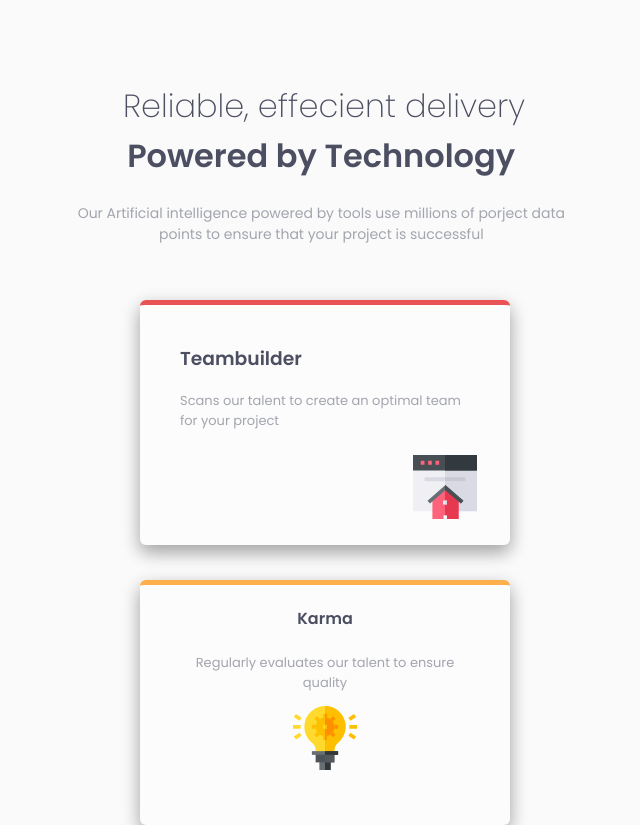
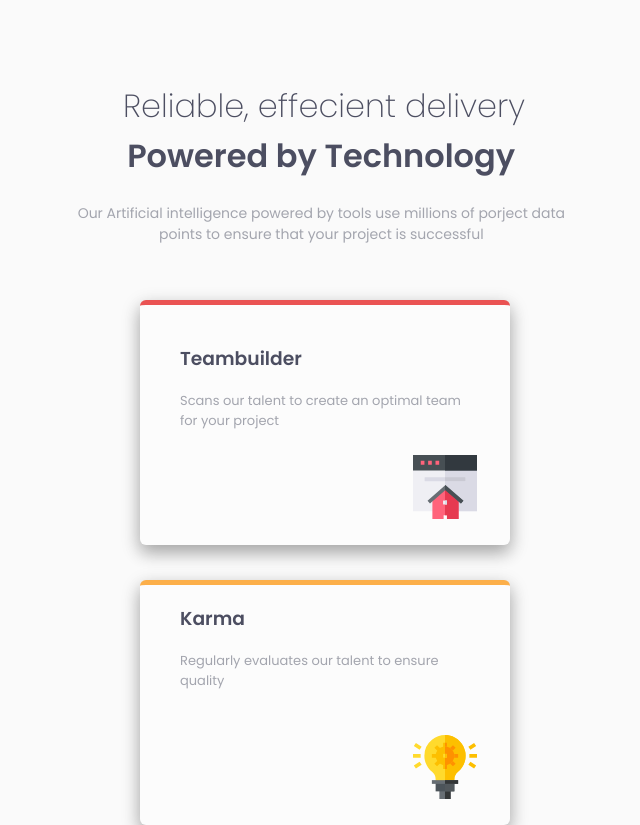
Before and after one commit to jokale/4comp, a React (Create React App) app: page / in a window 1280 px wide. Shown: the whole page, without its empty margins (245-885 px from the left). Built offline with nearby package versions, Linux system fonts and the light colour scheme.

Commit message:
fix component karma image position

```diff
--- a/src/App.css
+++ b/src/App.css
@@ -105,8 +105,14 @@ div#karma {
   border-color: hsl(34, 97%, 64%);
   border-top-width: thick;
   box-shadow: 0 8px 16px 0 rgba(0,0,0,0.2), 0 6px 20px 0 rgba(0,0,0,0.19);
+  text-align: left;
 
 }
+
+img#klogo{
+  position: absolute; top: 150px; right: 33px;
+}
+
 
 
 /* calculator */
--- a/src/Components/Karma.js
+++ b/src/Components/Karma.js
@@ -5,9 +5,9 @@ class Karma extends React.Component {
     render(){
         return(
             <div id="karma">
-                <h4>Karma</h4>
+                <h3>Karma</h3>
                 <p>Regularly evaluates our talent to ensure quality</p>
-                <img src={logokarma} id="s-logo" alt="logo" />
+                <img src={logokarma} id="klogo" alt="logo" />
 
             </div>
         )
```
Also changed, not shown: 1 other file (tests, documents, lock files or other folders).
